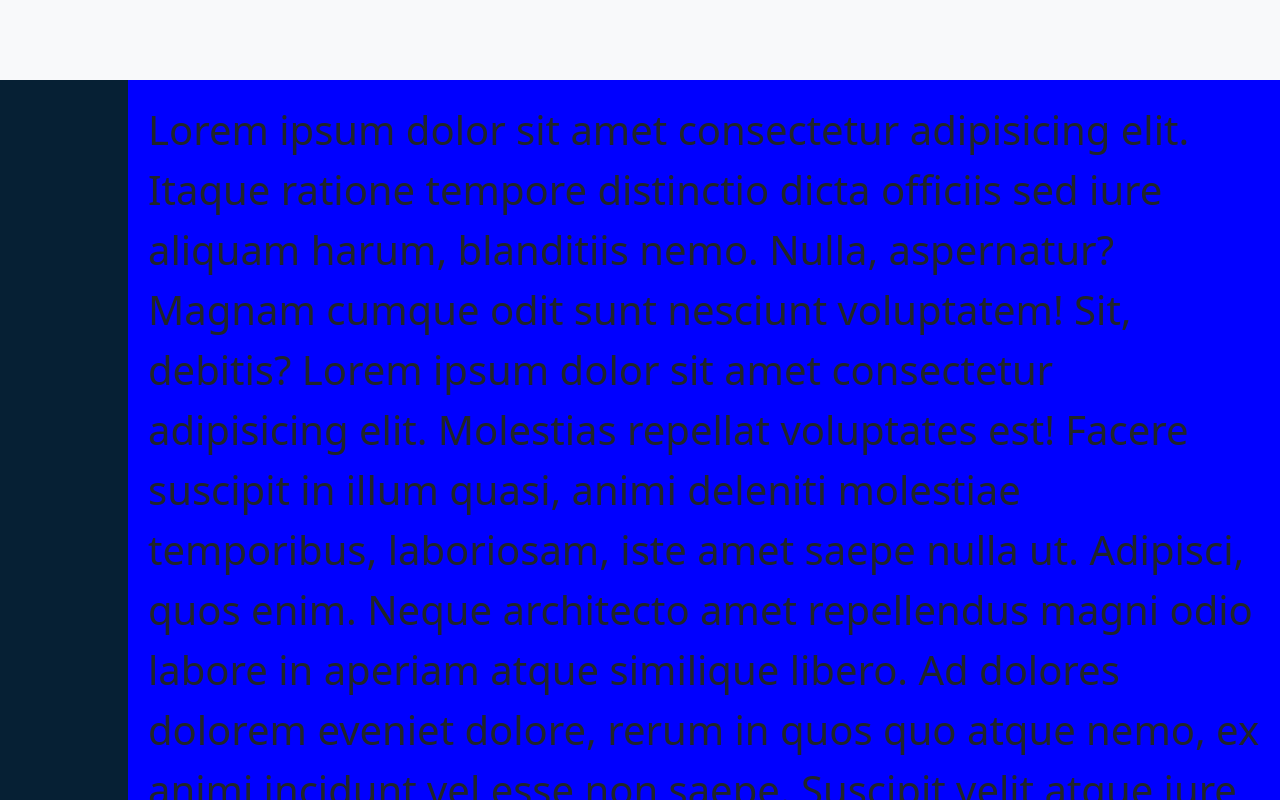
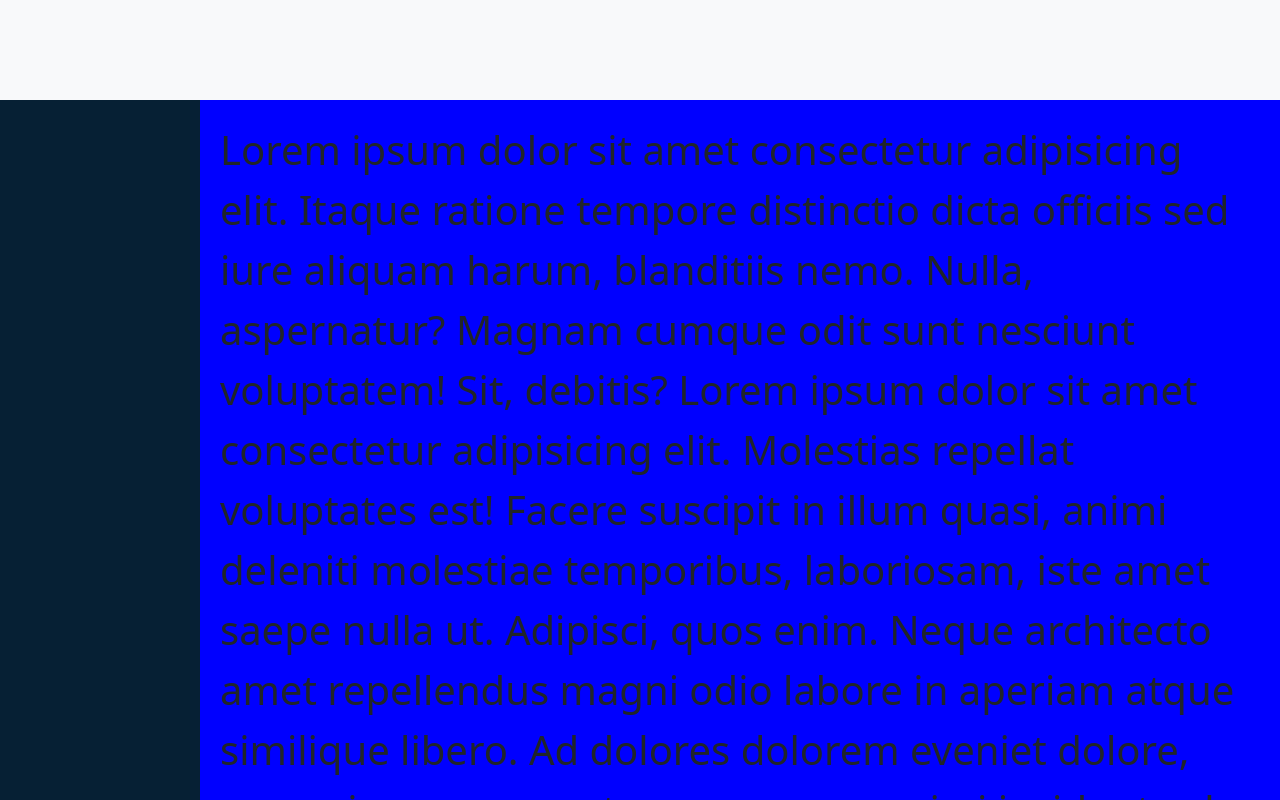
Before and after one commit to Pierfran992/html-css-bootstrap-dashboard, a plain HTML site: page index.html in a window 1280 px wide. Drawn offline with nearby package versions, Linux system fonts and the light colour scheme.

Commit message:
correzioni: - header : height da vh in px -ms_main_left: width da vw a px

```diff
--- a/css/style.css
+++ b/css/style.css
@@ -2,14 +2,14 @@
 header {
     background-color: #f8f9fa;
     width: 100vw;
-    height: 10vh;
+    height: 100px;
     position: relative;
     z-index: 999;
 }
 
 main {
     width: 100vw;
-    height: 90vh;
+    height: calc(100vh - 100px);
     display: flex;
 }
 
@@ -20,13 +20,13 @@ main {
 
 /* main rules */
 #ms_main_left {
-    width: 10vw;
+    width: 200px;
     height: 100%;
     background-color: #062034;
 }
 
 #ms_main_right {
-    width: 90vw;
+    width: calc(100vw - 200px);
     height: 100%;
     overflow-y: auto;
     padding: 20px;
```
